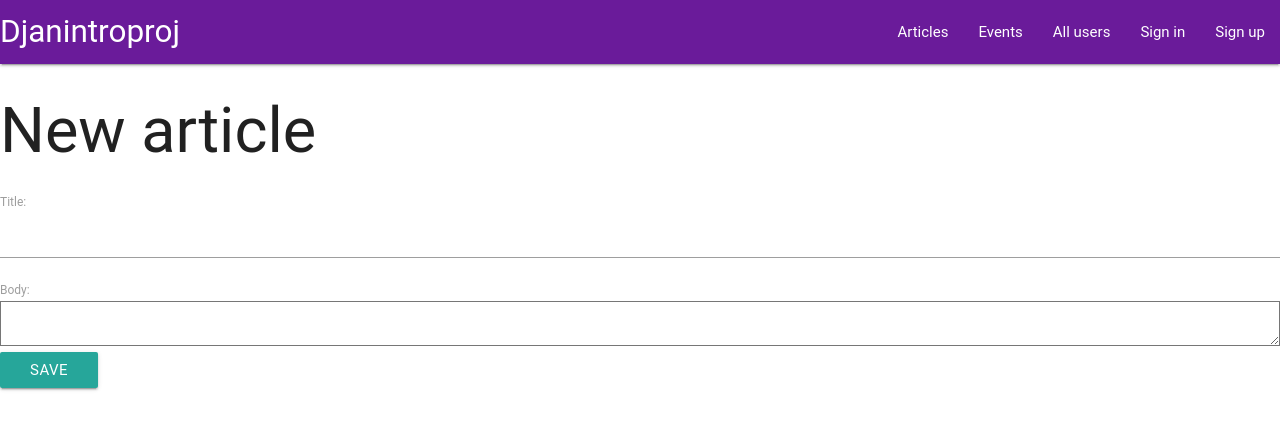
After one commit to YuriiKhomych/djanintroproj, a Django app: page /blog/new/ in a window 1280 px wide. The commit adds this page. Shown: the top 430 px of the page. Run offline with Django 3.2, Linux system fonts and the light colour scheme; some libraries are stand-ins or nearby versions; some web fonts are replaced.

Commit message:
Create view for add a article

```diff
--- a/blog/forms.py
+++ b/blog/forms.py
@@ -1,6 +1,15 @@
 from django import forms
+
+from .models import Article
 
 class SearchForm(forms.Form):
     search_text = forms.CharField(max_length=20, widget=forms.TextInput({
         'class': 'form-control'
     }))
+
+
+class CreateNewArticle(forms.ModelForm):
+
+    class Meta:
+        model = Article
+        fields = ('title', 'body',)
--- /dev/null
+++ b/blog/templates/add_article.html
@@ -0,0 +1,10 @@
+{% extends 'base.html' %}
+
+{% block content %}
+    <h1>New article</h1>
+    <form action="{% url 'add_article' %}" method="post" class="get-form">
+        {% csrf_token %}
+        {{ form }}
+        <button type="submit" class="save btn btn-default">Save</button>
+    </form>
+{% endblock %}
--- a/blog/templates/blogs.html
+++ b/blog/templates/blogs.html
@@ -8,6 +8,7 @@
 
     <form action="{% url 'all_articles' %}" method="GET">
         {% csrf_token %}
+
         <div class="row">
             <div class="input-field col s6">
                 <label class="active" for="{{ form.search_text.id_for_label }}">Search keyword</label>
@@ -27,6 +28,7 @@
                         <img src="{% if article.image %}{{ article.image.url }}{% else %}http://placecage.com/500/500{% endif %}">
                         <span class="card-title">{{ article.author.username }}:<br> {{ article.title }}</span>
                     </div>
+                    <a class="btn-floating btn-large waves-effect waves-light red" href="{% url 'add_article' %}"><i class="material-icons">add</i></a>
                     <div class="card-content">
                         <p>{{ article.body | safe }}</p>
                         <p>{{ article.added | naturalday }}</p>
--- a/blog/urls.py
+++ b/blog/urls.py
@@ -1,11 +1,13 @@
 from django.conf.urls import url
 
 from blog.views import blogs, single_blog, user_articles, like_article,\
-    send_email_rest, ArticlesView, ArticlesAllAPI,ArticleCreateAPI, \
+    send_email_rest, ArticlesView, add_article,\
+    ArticlesAllAPI,ArticleCreateAPI, \
     ArticleRemoveAPI, ArticlesSearchAPI
 
 urlpatterns = [
     url(r'^$', blogs, name='all_articles'),
+    url(r'^new/$', add_article, name='add_article'),
     url(r'^single/(?P<article_id>\d+)/$', single_blog,
         name='single_article_page'),
     url(r'^single/(?P<article_id>\d+)/like/$', like_article,
--- a/blog/views.py
+++ b/blog/views.py
@@ -1,9 +1,11 @@
 from django.shortcuts import render, HttpResponse, HttpResponseRedirect,\
-    Http404, get_object_or_404
+    Http404, get_object_or_404, redirect
 from django.contrib.auth.models import User
 from django.core.paginator import Paginator, PageNotAnInteger, EmptyPage
 from django.core.urlresolvers import reverse
 from django.db.models import Q
+from django.views import View
+from django.utils import timezone
 
 from rest_framework.pagination import LimitOffsetPagination
 from rest_framework.generics import ListAPIView, GenericAPIView
@@ -17,7 +19,7 @@ from rest_framework.validators import ValidationError
 from rest_framework.permissions import AllowAny
 
 from blog.models import Article
-from blog.forms import SearchForm
+from blog.forms import SearchForm, CreateNewArticle
 
 from blog.serializers import (
     ArticleSerializer,
@@ -40,7 +42,7 @@ def blogs(request):
         articles = Article.objects.filter(title__contains=keyword)
     else:
         form = SearchForm()
-        articles = Article.objects.all()
+        articles = Article.objects.order_by('-added').all()
 
     # pagination part
     page = request.GET.get('page', 1)
@@ -92,7 +94,24 @@ def like_article(request, article_id):
     else:
         return HttpResponseRedirect(reverse('sign_up'))
 
+def add_article(request):
+    if request.method == 'POST':
+        form = CreateNewArticle(request.POST)
+        if form.is_valid():
+            post = form.save(commit=False)
+            post.author = request.user
+            post.published_date = timezone.now()
+            post.save()
+            return redirect('single_article_page', article_id=post.pk)
+    else:
+        form = CreateNewArticle()
+    return render(request, 'add_article.html', {'form': form})
 
+
+
+
+
+# REST API
 @api_view(['GET'])
 def send_email_rest(request):
     content = {
```
Also changed, not shown: accounts/migrations/0002_auto_20170810_2129.py (added), events/forms.py (added).
